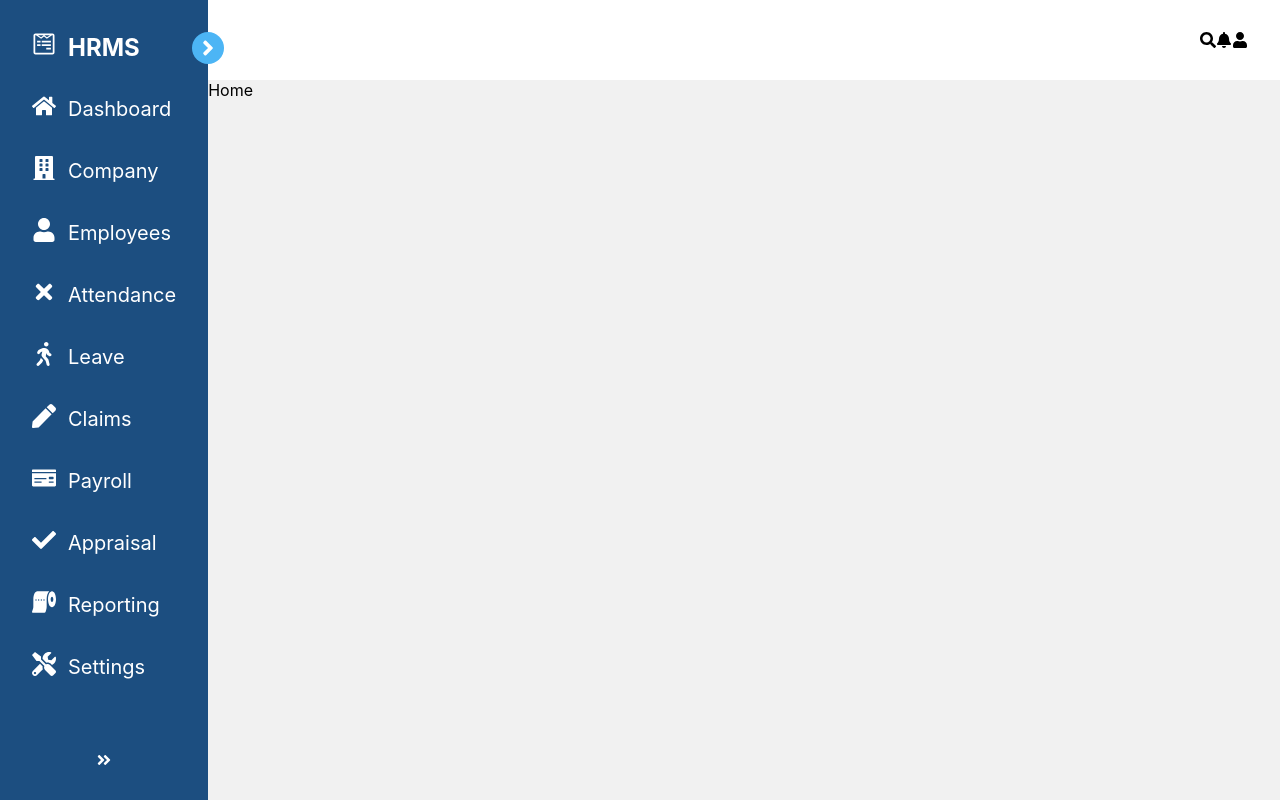
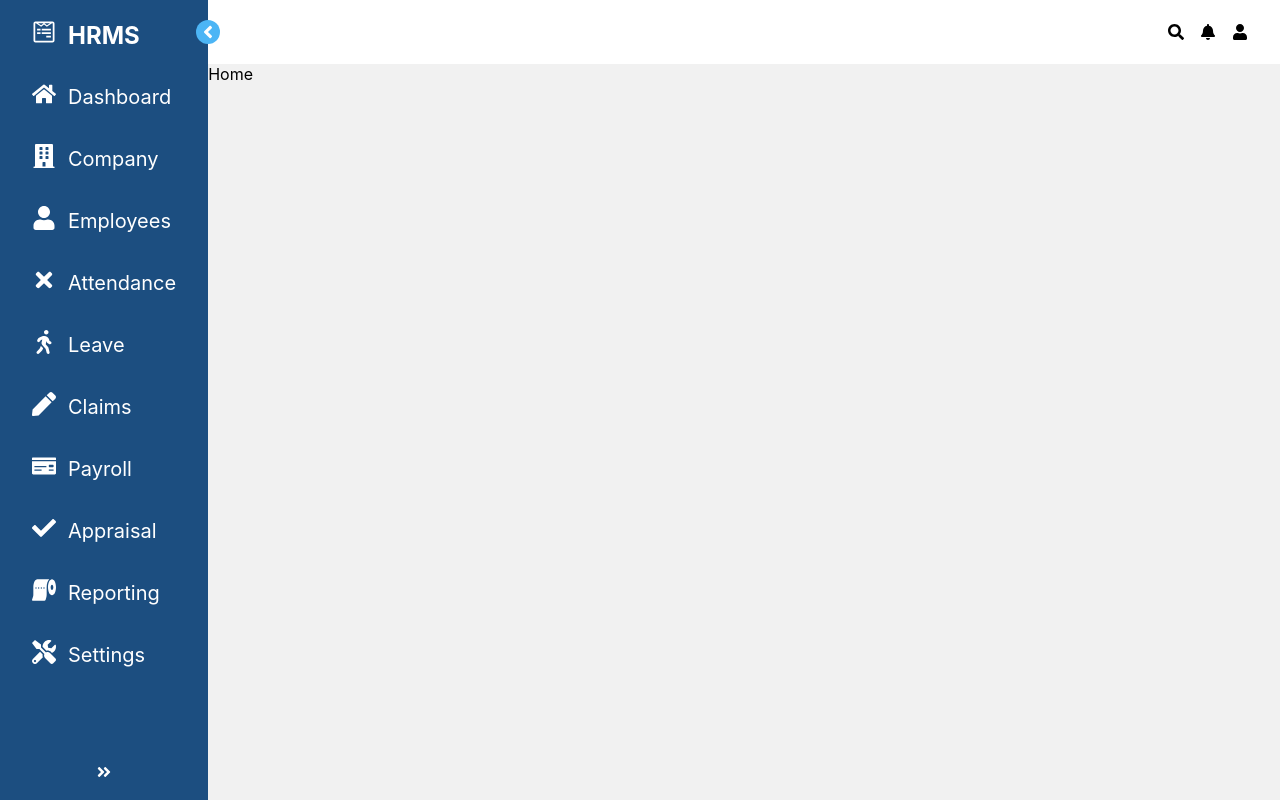
Before and after one commit to Phil-Elliott/HR-App, a Next.js app: page / in a window 1280 px wide. Built offline with nearby package versions, Linux system fonts and the light colour scheme.

Commit message:
added style to top header

```diff
--- a/components/Nav/TopNav/TopNav.tsx
+++ b/components/Nav/TopNav/TopNav.tsx
@@ -1,17 +1,23 @@
 import React from "react";
 import styles from "../../../styles/layout/top-nav/topNav.module.scss";
-import { FaUser, FaSearch, FaBell, FaAngleRight } from "react-icons/fa";
+import {
+  FaUser,
+  FaSearch,
+  FaBell,
+  FaAngleRight,
+  FaAngleLeft,
+} from "react-icons/fa";
 
 const TopNav = () => {
   return (
     <div className={styles.main}>
       <div className={styles.left}>
-        <FaAngleRight />
+        <FaAngleLeft />
       </div>
       <div className={styles.right}>
-        <FaSearch />
-        <FaBell />
-        <FaUser />
+        <FaSearch className={styles.icon} />
+        <FaBell className={styles.icon} />
+        <FaUser className={styles.icon} />
       </div>
     </div>
   );
--- a/styles/layout/left-nav/leftNav.module.scss
+++ b/styles/layout/left-nav/leftNav.module.scss
@@ -8,6 +8,6 @@
   justify-content: space-between;
   height: 100%;
   overflow: none;
-  padding: 1rem 0;
+  padding: 0.25rem 0;
   transition: all 0.3s ease-in-out;
 }
--- a/styles/layout/top-nav/topNav.module.scss
+++ b/styles/layout/top-nav/topNav.module.scss
@@ -4,19 +4,21 @@
   background-color: white;
   width: 100%;
   position: relative;
-  padding: 2rem 2rem;
+  padding: 1.25rem 2rem;
+  display: flex;
+  justify-content: space-between;
+  align-items: center;
 }
 
 .left {
   background: $secondary;
   border-radius: 100%;
   color: white;
-  position: absolute;
-  left: -1rem;
-  font-size: clamp(1.5rem, 1.5vw, 1.5rem);
+  font-size: clamp(1.25rem, 1.25vw, 1.25vw);
   cursor: pointer;
-  width: 2rem;
-  height: 2rem;
+  width: 1.5rem;
+  height: 1.5rem;
+  margin-left: -2.75rem;
   display: flex;
   justify-content: center;
   align-items: center;
@@ -28,3 +30,9 @@
   justify-content: flex-end;
   height: 100%;
 }
+
+.icon {
+  font-size: clamp(1rem, 1vw, 1vw);
+  cursor: pointer;
+  margin-left: 1rem;
+}
```
